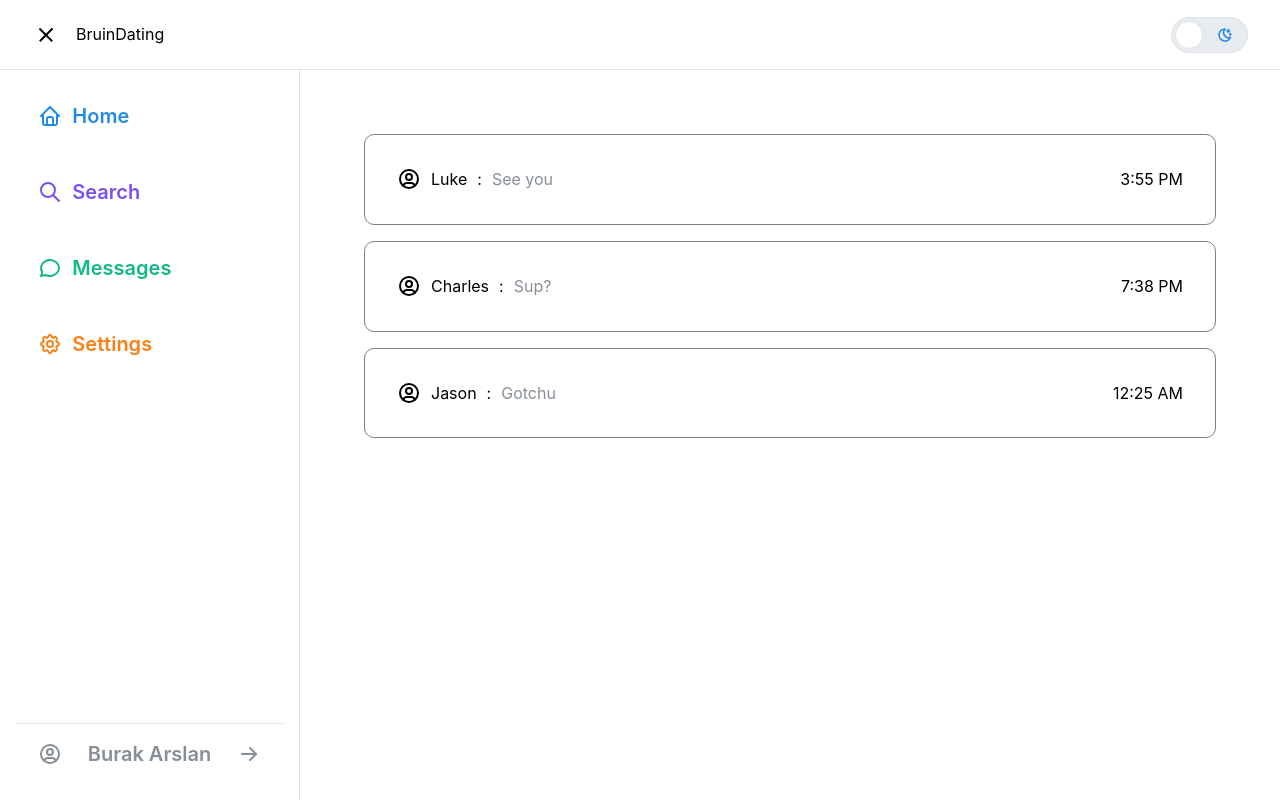
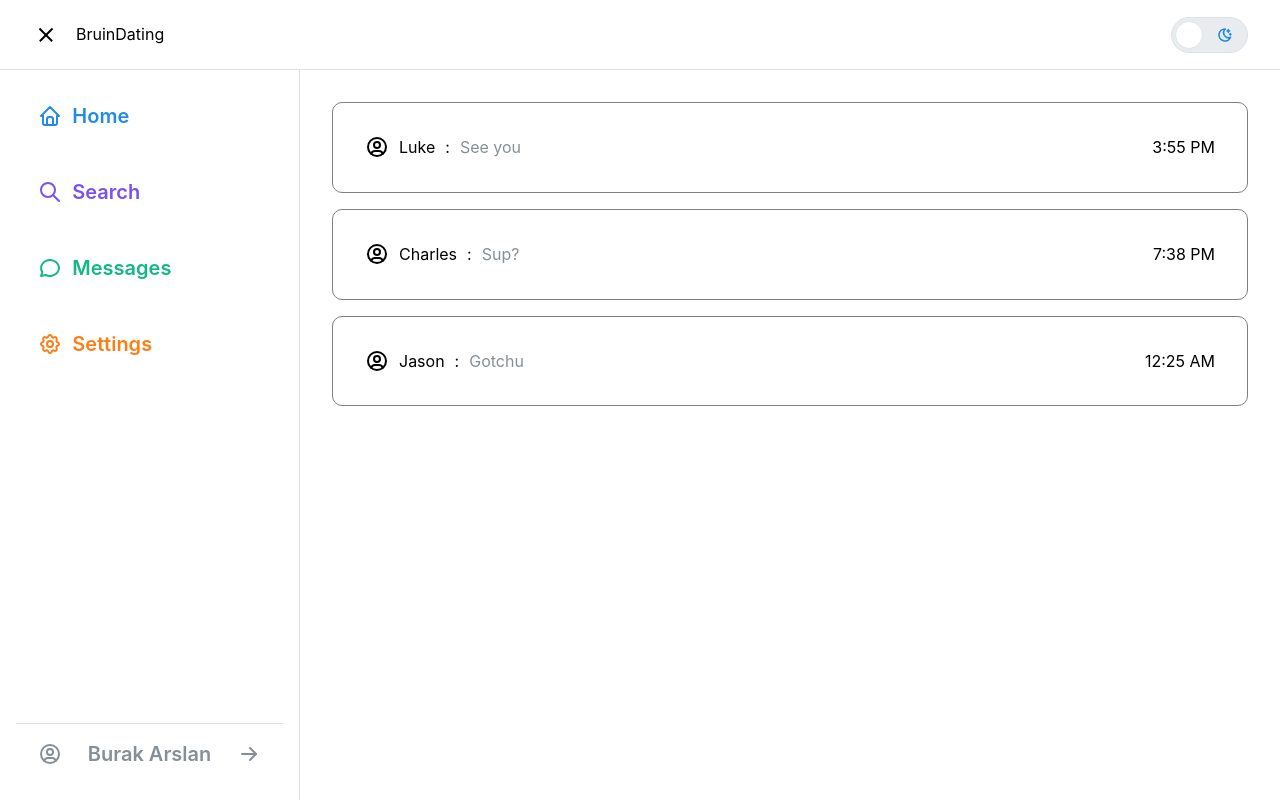
Before and after one commit to BruinDating/bruindating, a Next.js app: page /1/chat in a window 1280 px wide. Built offline with nearby package versions, Linux system fonts and the light colour scheme.

Commit message:
Use mock data to test friend list rendering, left API endpoint for backend integration

```diff
--- a/src/app/[user]/chat/page.tsx
+++ b/src/app/[user]/chat/page.tsx
@@ -1,25 +1,43 @@
+"use client";
+
+import { useEffect, useState } from "react";
 import { Flex, Stack, Text } from "@mantine/core";
 import { IconUserCircle } from "@tabler/icons-react";
 import Link from "next/link";
 
+// mock data for chat list - use to test the UI
+const defaultChatList = [
+  { userName: "Luke", lastText: "See you", messageSentTime: "3:55 PM" },
+  { userName: "Charles", lastText: "Sup?", messageSentTime: "7:38 PM" },
+  { userName: "Jason", lastText: "Gotchu", messageSentTime: "12:25 AM" },
+];
+
 const Chat = () => {
+  const [chatList, setChatList] = useState(defaultChatList);
+
+  useEffect(() => {
+    // fetch chat list from endpoint
+    /*
+    fetch("/api/chats")
+      .then((res) => res.json())
+      .then((data) => {
+        console.log("Fetch chat list:", data);
+        setChatList(data);
+      })
+      .catch((err) => console.error("Failed:", err));
+    */
+  }, []);
+
   return (
-    <Stack p="x3l">
-      <ChatBox
-        userName={"Luke"}
-        lastText={"See you"}
-        messageSentTime={"3:55 PM"}
-      />
-      <ChatBox
-        userName={"Charles"}
-        lastText={"Sup?"}
-        messageSentTime={"7:38 PM"}
-      />
-      <ChatBox
-        userName={"Jason"}
-        lastText={"Gotchu"}
-        messageSentTime={"12:25 AM"}
-      />
+    <Stack p="xl">
+      {chatList.map((chat, index) => (
+        <ChatBox
+          key={index}
+          userName={chat.userName}
+          lastText={chat.lastText}
+          messageSentTime={chat.messageSentTime}
+        />
+      ))}
     </Stack>
   );
 };
```
